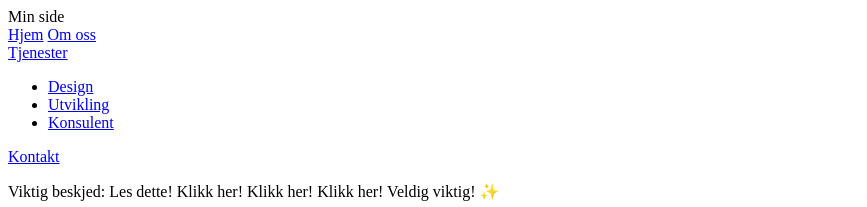
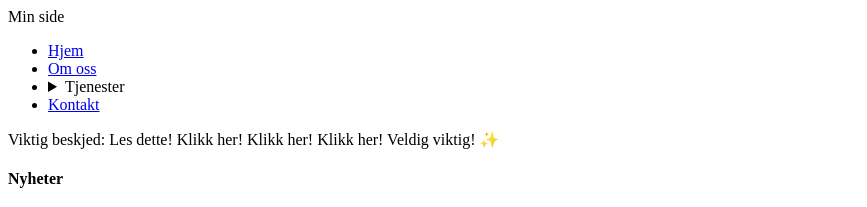
Before and after one commit to Evamols/Universell-Utforming, a plain HTML site: page index.html in a window 1280 px wide. Shown: the top 207 px of the page, without its empty margins (0-867 px from the left). Drawn offline with Linux system fonts and the light colour scheme.

Commit message:
Forelesning 22/10 Universell Utforming

```diff
--- a/index.html
+++ b/index.html
@@ -21,17 +21,21 @@
     </header>
 
     <nav> <!-- Fjerner div-suppe -->
-      <a href="#">Hjem</a>
-      <a href="#">Om oss</a>
-      <div class="dropdown">
-        <a href="#">Tjenester</a>
-        <ul>
-          <li><a href="#">Design</a></li>
-          <li><a href="#">Utvikling</a></li>
-          <li><a href="#">Konsulent</a></li>
-        </ul>
-      </div>
-      <a href="#">Kontakt</a>
+      <ul>
+        <li><a href="#">Hjem</a></li>
+        <li><a href="#">Om oss</a></li>
+        <li>
+          <details>
+            <summary>Tjenester</summary>
+            <ul>
+              <li><a href="#">Design</a></li>
+              <li><a href="#">Utvikling</a></li>
+              <li><a href="#">Konsulent</a></li>
+            </ul>
+          </details>
+        </li>
+        <li><a href="#">Kontakt</a></li>
+      </ul>
     </nav>
 
     <section>
```
